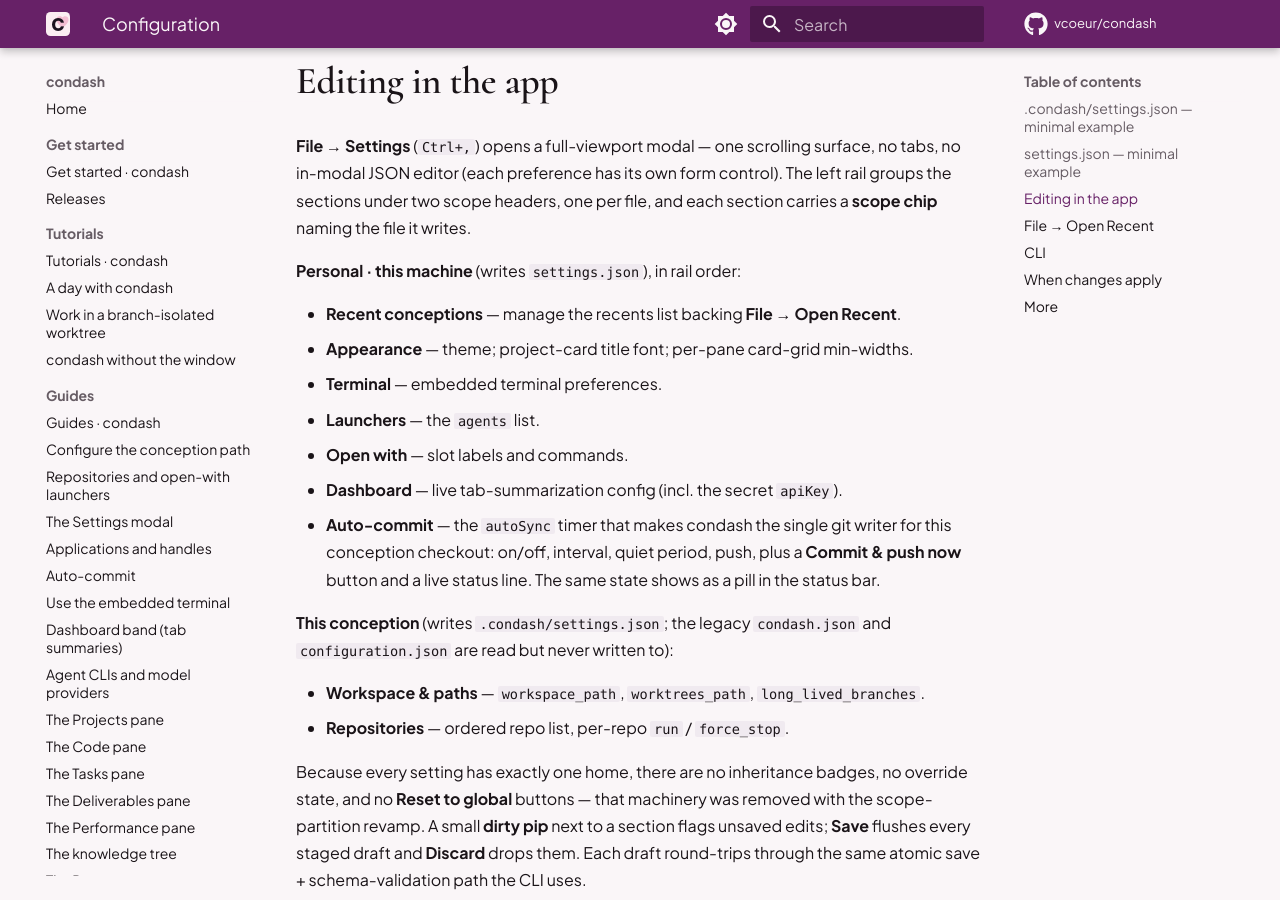
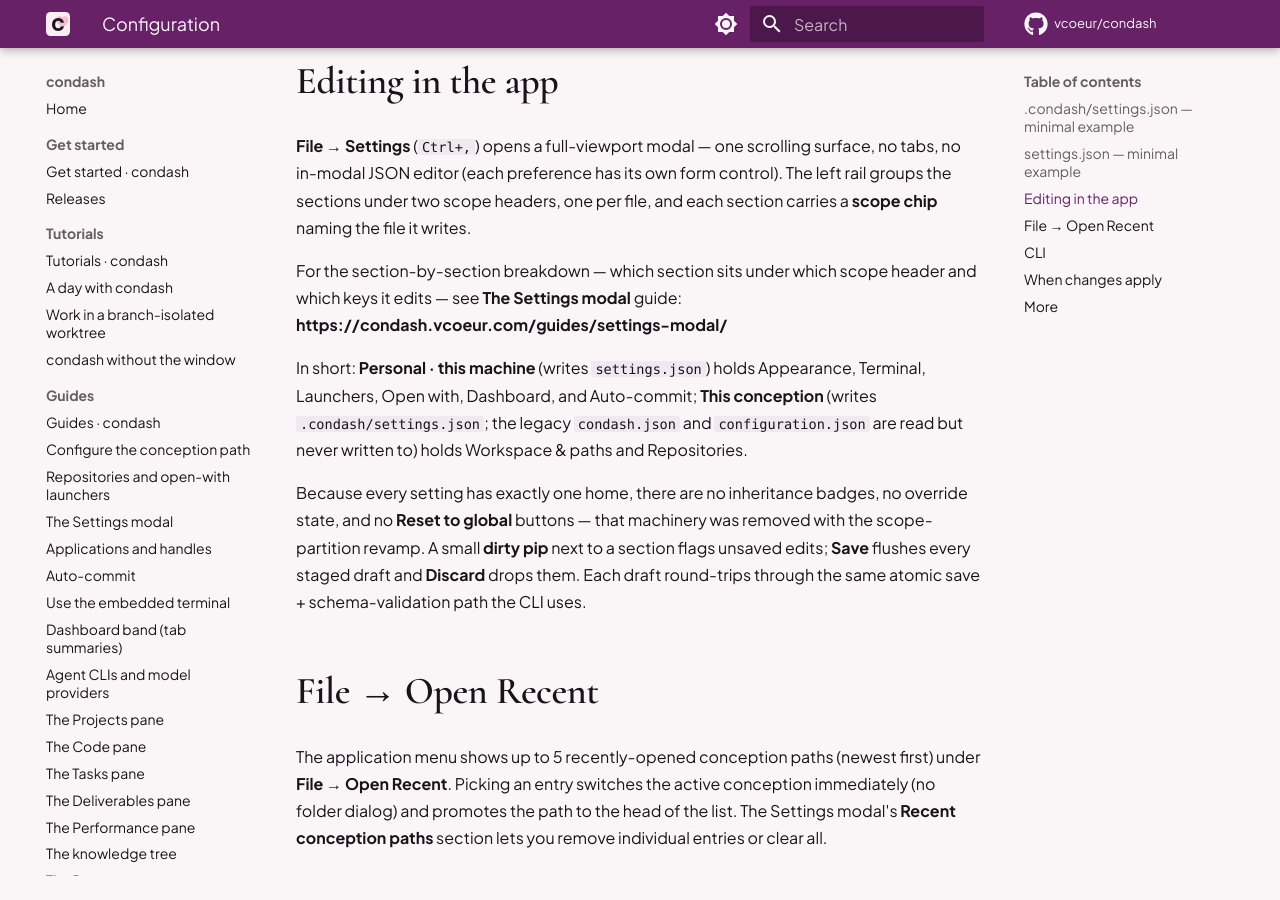
Before and after one commit to vcoeur/condash, an MkDocs documentation site: the page built from docs/help/configuration.md, in a window 1280 px wide and 900 px high, scrolled down 2692 px. Built offline with MkDocs 1.6.1 and Material for MkDocs 9.7.7, drawn with Linux system fonts in a browser that asks for light colours; comment, search, counter and statistics services are not loaded.

Commit message:
docs: de-duplicate the settings rail section list
settings-modal.md is now the canonical section-by-section breakdown;
config.md and the in-app help page point at it instead of restating
the list (which had drifted — help/configuration.md still carried the
superseded projectCardTitleFont as 'project-card title font').

```diff
--- a/docs/help/configuration.md
+++ b/docs/help/configuration.md
@@ -98,25 +98,15 @@
 headers, one per file, and each section carries a **scope chip** naming
 the file it writes.
 
-**Personal · this machine** (writes `settings.json`), in rail order:
+For the section-by-section breakdown — which section sits under which
+scope header and which keys it edits — see **The Settings modal** guide:
+**https://condash.vcoeur.com/guides/settings-modal/**
 
-- **Recent conceptions** — manage the recents list backing
-  **File → Open Recent**.
-- **Appearance** — theme; project-card title font; per-pane card-grid min-widths.
-- **Terminal** — embedded terminal preferences.
-- **Launchers** — the `agents` list.
-- **Open with** — slot labels and commands.
-- **Dashboard** — live tab-summarization config (incl. the secret `apiKey`).
-- **Auto-commit** — the `autoSync` timer that makes condash the single git
-  writer for this conception checkout: on/off, interval, quiet period,
-  push, plus a **Commit & push now** button and a live status line. The
-  same state shows as a pill in the status bar.
-
+In short: **Personal · this machine** (writes `settings.json`) holds
+Appearance, Terminal, Launchers, Open with, Dashboard, and Auto-commit;
 **This conception** (writes `.condash/settings.json`; the legacy
-`condash.json` and `configuration.json` are read but never written to):
-
-- **Workspace & paths** — `workspace_path`, `worktrees_path`, `long_lived_branches`.
-- **Repositories** — ordered repo list, per-repo `run` / `force_stop`.
+`condash.json` and `configuration.json` are read but never written to)
+holds Workspace & paths and Repositories.
 
 Because every setting has exactly one home, there are no inheritance
 badges, no override state, and no **Reset to global** buttons — that
```
Also changed, not shown: docs/reference/config.md (+1 -16 lines).
